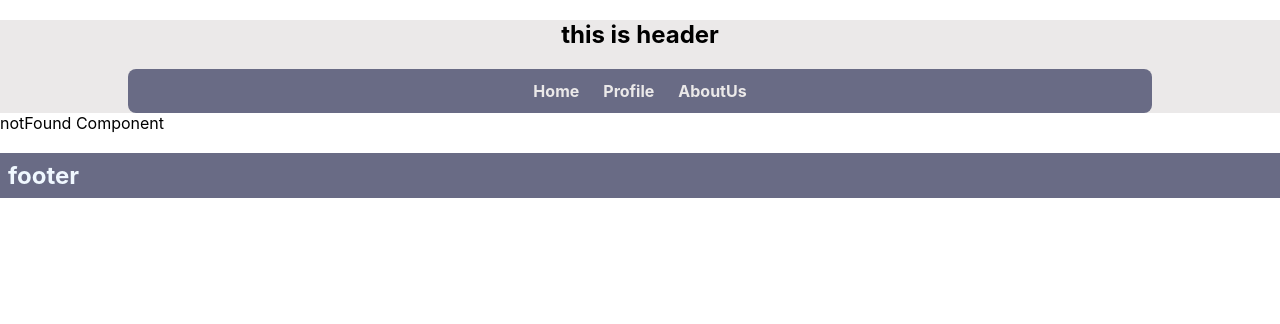
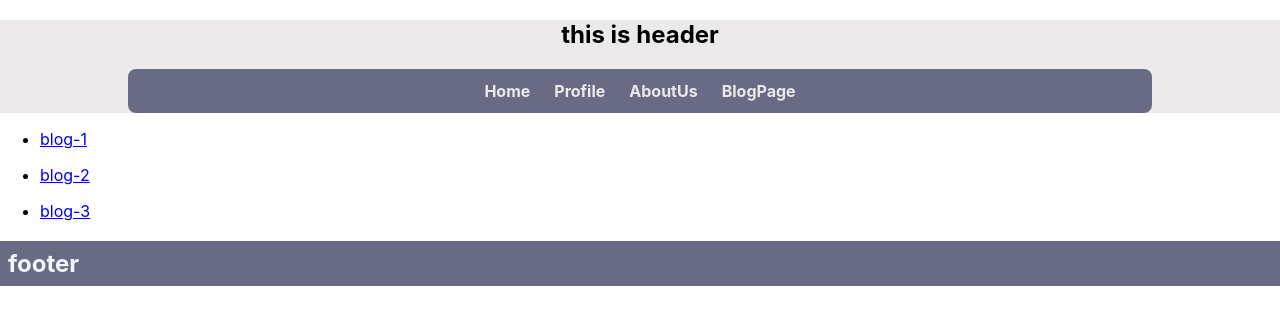
Before and after one commit to alireza921/SPA-Project, a React (Create React App) app: page /blogs in a window 1280 px wide. Shown: the top 324 px of the page. Built offline with nearby package versions, Linux system fonts and the light colour scheme.

Commit message:
BlogPage Add(dynamic routes)

```diff
--- a/src/App.js
+++ b/src/App.js
@@ -1,9 +1,6 @@
 import { BrowserRouter, Route, Routes } from "react-router-dom";
 import "./App.css";
 import Layout from "./Layout/Layout";
-import AboutUs from "./pages/about-us/AboutUs";
-import Home from "./pages/homePage/HomePage";
-import Profile from "./pages/profile/Profile";
 import routes from "./routes";
 
 function App() {
--- /dev/null
+++ b/src/components/Blog/Blog.js
@@ -0,0 +1,16 @@
+import { Link, useParams } from "react-router-dom";
+
+const Blog = () => {
+  const params = useParams();
+  console.log(params.id);
+  const id = params.id;
+  return (
+    <div>
+      <div> Blog Cmp !  </div>
+      <h2> blog no. {id} </h2>
+      <Link to='/blogs'> Back to Blog Page</Link>
+    </div>
+  );
+};
+
+export default Blog;
--- a/src/components/Navigation/Navigation.js
+++ b/src/components/Navigation/Navigation.js
@@ -1,5 +1,7 @@
 import { Link } from "react-router-dom";
 import styles from "./style.module.css";
+
+
 
 const Navigation = (props) => {
   console.log(props);
@@ -16,6 +18,9 @@ const Navigation = (props) => {
         <li className={styles.item}>
           <Link to='/About-Us'> AboutUs </Link>
         </li>
+        <li  className={styles.item}>
+          <Link to = "/blogs" > BlogPage </Link>
+        </li>
       </ul>
     </nav>
   );
--- /dev/null
+++ b/src/pages/blogpage/BlogPage.js
@@ -0,0 +1,23 @@
+import { Link } from "react-router-dom";
+
+const items = [
+  { name: "blog-1", to: "/blogs/1" },
+  { name: "blog-2", to: "/blogs/2" },
+  { name: "blog-3", to: "/blogs/3" },
+];
+
+const BlogPage = () => {
+  return (
+    <div>
+      {items.map((item) => (
+        <ul key={item.to}>
+          <li>
+            <Link to={item.to}> {item.name} </Link>
+          </li>
+        </ul>
+      ))}
+    </div>
+  );
+};
+
+export default BlogPage;
--- a/src/routes.js
+++ b/src/routes.js
@@ -1,4 +1,6 @@
+import Blog from "./components/Blog/Blog";
 import AboutUs from "./pages/about-us/AboutUs";
+import BlogPage from "./pages/blogpage/BlogPage";
 import Home from "./pages/homePage/HomePage";
 import NotFound from "./pages/NotFound/NotFound";
 import Profile from "./pages/profile/Profile";
@@ -8,6 +10,8 @@ const routes = [
   { id: 2, path: "/About-Us", element: <AboutUs /> },
   { id: 3, path: "/Profile", element: <Profile /> },
   { id: 4, path: "*", element: <NotFound /> },
+  {id:5 , path: '/blogs' , element: <BlogPage /> },
+  {id:6, path:'/blogs/:id' , element: <Blog />}
 ];
 
 export default routes;
```
